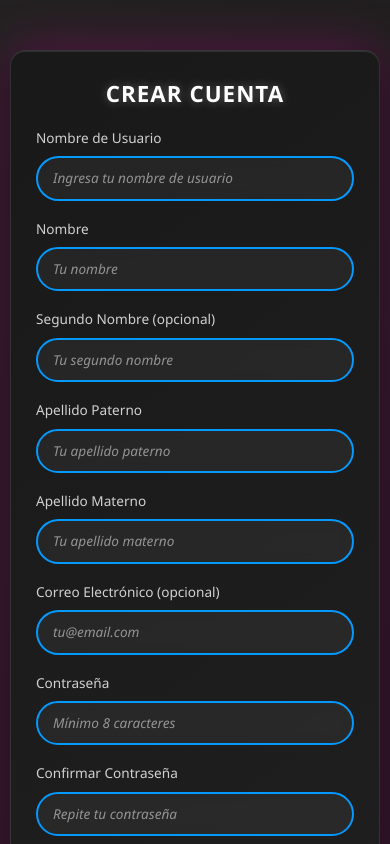
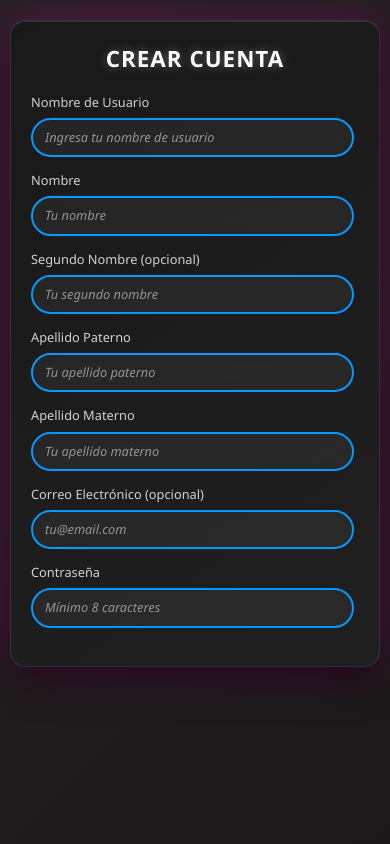
Before and after one commit to 2100679b/proyect, a Vue app in the folder frontend/: page /register in a window 390 px wide. Shown: the top 844 px of the page. Built offline with nearby package versions, Linux system fonts and the light colour scheme.

Commit message:
Proyecto inicial con base de datos PostgreSQL para monitoreo de dispositivos

```diff
--- a/frontend/src/components/sesion/register.css
+++ b/frontend/src/components/sesion/register.css
@@ -1,4 +1,4 @@
-/* register.css - Adaptado para formulario simplificado Vue.js */
+/* register.css - Adaptado para formulario completo Vue.js con todos los campos */
 
 /* Reset básico para el contenedor */
 * {
@@ -17,10 +17,10 @@
   padding: 20px;
 }
 
-/* Caja principal del formulario */
+/* Caja principal del formulario - Expandida para más campos */
 .register-card {
   width: 100%;
-  max-width: 450px; /* Reducido para formulario más compacto */
+  max-width: 520px; /* Aumentado para acomodar más campos */
   padding: 40px;
   position: relative;
   background: linear-gradient(145deg, #191919, #1f1f1f);
@@ -78,11 +78,33 @@
 .register-form {
   width: 100%;
   animation: formFadeIn 0.5s ease-out;
+  max-height: 70vh; /* Límite de altura para evitar scroll excesivo */
+  overflow-y: auto;
+  padding-right: 5px;
 }
 
-/* Grupo de campos del formulario */
+/* Scrollbar personalizada para el formulario */
+.register-form::-webkit-scrollbar {
+  width: 6px;
+}
+
+.register-form::-webkit-scrollbar-track {
+  background: rgba(255, 255, 255, 0.1);
+  border-radius: 3px;
+}
+
+.register-form::-webkit-scrollbar-thumb {
+  background: rgba(4, 251, 107, 0.5);
+  border-radius: 3px;
+}
+
+.register-form::-webkit-scrollbar-thumb:hover {
+  background: rgba(4, 251, 107, 0.7);
+}
+
+/* Grupo de campos del formulario - Reducido espaciado para más campos */
 .form-group {
-  margin-bottom: 22px; /* Aumentado ligeramente para mejor espaciado */
+  margin-bottom: 18px; /* Reducido de 22px para optimizar espacio */
   position: relative;
   text-align: left;
 }
@@ -91,8 +113,8 @@
 .form-group label {
   display: block;
   color: rgba(255, 255, 255, 0.8);
-  font-size: 0.9rem;
-  margin-bottom: 8px;
+  font-size: 0.85rem; /* Reducido ligeramente */
+  margin-bottom: 6px; /* Reducido de 8px */
   font-weight: 500;
 }
 
@@ -100,15 +122,23 @@
 .form-group input,
 .form-group select {
   width: 100%;
-  padding: 12px 18px;
+  padding: 10px 16px; /* Reducido de 12px 18px */
   background: rgba(255, 255, 255, 0.05);
   border: 2px solid #0399fd;
   border-radius: 25px;
   color: #ffffff;
-  font-size: 0.95rem;
+  font-size: 0.9rem; /* Reducido de 0.95rem */
   outline: none;
   transition: all 0.3s cubic-bezier(0.4, 0, 0.2, 1);
   backdrop-filter: blur(5px);
+}
+
+/* Campos opcionales - Indicador visual */
+.form-group.optional label::after {
+  content: " (opcional)";
+  color: rgba(255, 255, 255, 0.5);
+  font-size: 0.75rem;
+  font-weight: 400;
 }
 
 /* Estilos específicos para select múltiple */
@@ -157,7 +187,7 @@
   border-color: #04fb6b;
   background: rgba(255, 255, 255, 0.1);
   box-shadow: 0 0 20px rgba(4, 251, 107, 0.3);
-  transform: scale(1.02);
+  transform: scale(1.01); /* Reducido de 1.02 para menos movimiento */
 }
 
 /* Estados de hover */
@@ -179,8 +209,8 @@
 /* Mensajes de error de campo */
 .error-message {
   color: #ff4757;
-  font-size: 0.8rem;
-  margin-top: 5px;
+  font-size: 0.75rem; /* Reducido de 0.8rem */
+  margin-top: 4px; /* Reducido de 5px */
   display: block;
   opacity: 0.9;
   animation: errorSlide 0.3s ease-out;
@@ -192,9 +222,9 @@
   border: 1px solid rgba(255, 71, 87, 0.3);
   border-radius: 10px;
   color: #ff4757;
-  padding: 12px 16px;
-  margin: 15px 0;
-  font-size: 0.9rem;
+  padding: 10px 14px; /* Reducido de 12px 16px */
+  margin: 12px 0; /* Reducido de 15px 0 */
+  font-size: 0.85rem; /* Reducido de 0.9rem */
   text-align: center;
   animation: errorSlide 0.3s ease-out;
   backdrop-filter: blur(5px);
@@ -206,9 +236,9 @@
   border: 1px solid rgba(4, 251, 107, 0.3);
   border-radius: 10px;
   color: #04fb6b;
-  padding: 12px 16px;
-  margin: 15px 0;
-  font-size: 0.9rem;
+  padding: 10px 14px; /* Reducido de 12px 16px */
+  margin: 12px 0; /* Reducido de 15px 0 */
+  font-size: 0.85rem; /* Reducido de 0.9rem */
   text-align: center;
   animation: successSlide 0.3s ease-out;
   backdrop-filter: blur(5px);
@@ -217,11 +247,11 @@
 /* Botón de registro */
 .register-btn {
   width: 100%;
-  padding: 15px 30px;
+  padding: 14px 28px; /* Reducido de 15px 30px */
   background: transparent;
   border: 2px solid #04fb6b;
   color: #ffffff;
-  font-size: 1rem;
+  font-size: 0.95rem; /* Reducido de 1rem */
   font-weight: 600;
   text-transform: uppercase;
   letter-spacing: 1px;
@@ -231,7 +261,7 @@
   transition: all 0.3s cubic-bezier(0.4, 0, 0.2, 1);
   position: relative;
   overflow: hidden;
-  margin-top: 20px;
+  margin-top: 18px; /* Reducido de 20px */
 }
 
 .register-btn::before {
@@ -291,14 +321,14 @@
 
 /* Contenedor de enlaces */
 .login-link {
-  margin-top: 25px;
-  padding-top: 20px;
+  margin-top: 20px; /* Reducido de 25px */
+  padding-top: 18px; /* Reducido de 20px */
   border-top: 1px solid rgba(255, 255, 255, 0.1);
 }
 
 .login-link p {
   color: rgba(255, 255, 255, 0.8);
-  font-size: 0.9rem;
+  font-size: 0.85rem; /* Reducido de 0.9rem */
   margin: 0;
 }
 
@@ -377,6 +407,18 @@
   transition: all 0.3s ease-in-out;
 }
 
+/* Layout en grid para campos relacionados */
+.form-row {
+  display: grid;
+  grid-template-columns: 1fr 1fr;
+  gap: 15px;
+  margin-bottom: 18px;
+}
+
+.form-row .form-group {
+  margin-bottom: 0;
+}
+
 /* Responsive Design */
 @media (max-width: 768px) {
   .register-container {
@@ -384,7 +426,7 @@
   }
 
   .register-card {
-    max-width: 400px;
+    max-width: 480px;
     padding: 35px 30px;
   }
 
@@ -394,13 +436,13 @@
   }
 
   .form-group {
-    margin-bottom: 20px;
+    margin-bottom: 16px;
   }
 
   .form-group input,
   .form-group select {
-    padding: 11px 16px;
-    font-size: 0.9rem;
+    padding: 9px 14px;
+    font-size: 0.85rem;
   }
 
   .form-group select[multiple] {
@@ -408,27 +450,38 @@
   }
 
   .register-btn {
-    padding: 13px 25px;
-    font-size: 0.95rem;
+    padding: 12px 24px;
+    font-size: 0.9rem;
   }
 
   .general-error,
   .success-message {
-    padding: 10px 14px;
-    font-size: 0.85rem;
+    padding: 8px 12px;
+    font-size: 0.8rem;
+  }
+
+  .form-row {
+    grid-template-columns: 1fr;
+    gap: 0;
+  }
+
+  .form-row .form-group {
+    margin-bottom: 16px;
   }
 }
 
 @media (max-width: 480px) {
   .register-container {
     padding: 10px;
+    align-items: flex-start;
   }
 
   .register-card {
     width: 100%;
-    padding: 30px 25px;
+    padding: 25px 20px;
     border-radius: 15px;
     max-width: none;
+    margin: 10px 0;
   }
 
   .register-card h2 {
@@ -437,14 +490,18 @@
     margin-bottom: 20px;
   }
 
+  .register-form {
+    max-height: 65vh;
+  }
+
   .form-group {
-    margin-bottom: 18px;
+    margin-bottom: 14px;
   }
 
   .form-group input,
   .form-group select {
-    padding: 10px 15px;
-    font-size: 0.85rem;
+    padding: 8px 12px;
+    font-size: 0.8rem;
   }
 
   .form-group select[multiple] {
@@ -453,51 +510,9 @@
   }
 
   .register-btn {
-    padding: 12px 20px;
-    font-size: 0.9rem;
+    padding: 11px 20px;
+    font-size: 0.85rem;
     margin-top: 15px;
-  }
-
-  .form-group label {
-    font-size: 0.85rem;
-  }
-
-  .error-message {
-    font-size: 0.75rem;
-  }
-
-  .general-error,
-  .success-message {
-    padding: 8px 12px;
-    font-size: 0.8rem;
-    margin: 12px 0;
-  }
-}
-
-@media (max-width: 320px) {
-  .register-card {
-    padding: 25px 20px;
-  }
-
-  .register-card h2 {
-    font-size: 1.3rem;
-  }
-
-  .form-group {
-    margin-bottom: 16px;
-  }
-
-  .form-group input,
-  .form-group select {
-    padding: 9px 14px;
-  }
-
-  .form-group select[multiple] {
-    min-height: 60px;
-  }
-
-  .register-btn {
-    padding: 11px 18px;
   }
 
   .form-group label {
@@ -512,37 +527,108 @@
   .success-message {
     padding: 6px 10px;
     font-size: 0.75rem;
+    margin: 10px 0;
   }
 }
 
-/* Optimizaciones adicionales */
-@media (min-height: 800px) {
-  .register-container {
-    align-items: flex-start;
-    padding-top: 50px;
+@media (max-width: 320px) {
+  .register-card {
+    padding: 20px 15px;
+  }
+
+  .register-card h2 {
+    font-size: 1.3rem;
+  }
+
+  .form-group {
+    margin-bottom: 12px;
+  }
+
+  .form-group input,
+  .form-group select {
+    padding: 7px 11px;
+  }
+
+  .form-group select[multiple] {
+    min-height: 60px;
+  }
+
+  .register-btn {
+    padding: 10px 16px;
+  }
+
+  .form-group label {
+    font-size: 0.75rem;
+  }
+
+  .error-message {
+    font-size: 0.65rem;
+  }
+
+  .general-error,
+  .success-message {
+    padding: 5px 8px;
+    font-size: 0.7rem;
   }
 }
 
-@media (max-height: 600px) {
+/* Optimizaciones para pantallas altas */
+@media (min-height: 900px) {
+  .register-container {
+    align-items: center;
+  }
+
+  .register-form {
+    max-height: none;
+  }
+}
+
+/* Optimizaciones para pantallas bajas */
+@media (max-height: 700px) {
   .register-container {
     align-items: flex-start;
     padding: 10px;
   }
 
   .register-card {
-    margin: 10px 0;
+    margin: 5px 0;
+  }
+
+  .register-form {
+    max-height: 55vh;
   }
 
   .form-group {
-    margin-bottom: 15px;
+    margin-bottom: 12px;
   }
 
   .register-card h2 {
-    margin-bottom: 20px;
+    margin-bottom: 15px;
   }
 
   .general-error,
   .success-message {
-    margin: 8px 0;
+    margin: 6px 0;
   }
 }
+
+/* Mejoras de accesibilidad */
+@media (prefers-reduced-motion: reduce) {
+  * {
+    animation-duration: 0.01ms !important;
+    animation-iteration-count: 1 !important;
+    transition-duration: 0.01ms !important;
+  }
+}
+
+/* Modo de alto contraste */
+@media (prefers-contrast: high) {
+  .form-group input,
+  .form-group select {
+    border-width: 3px;
+  }
+
+  .register-btn {
+    border-width: 3px;
+  }
+}
```
